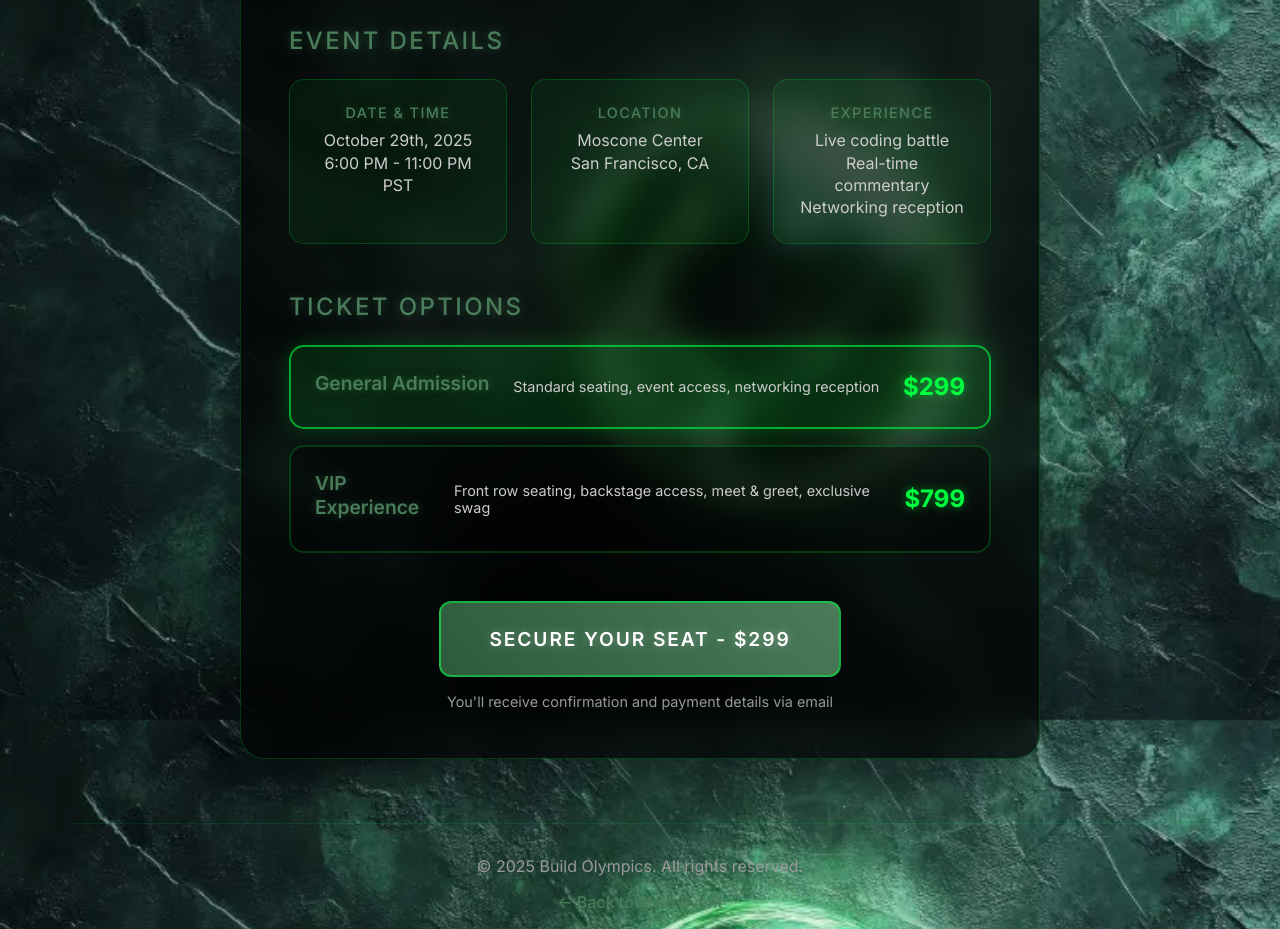
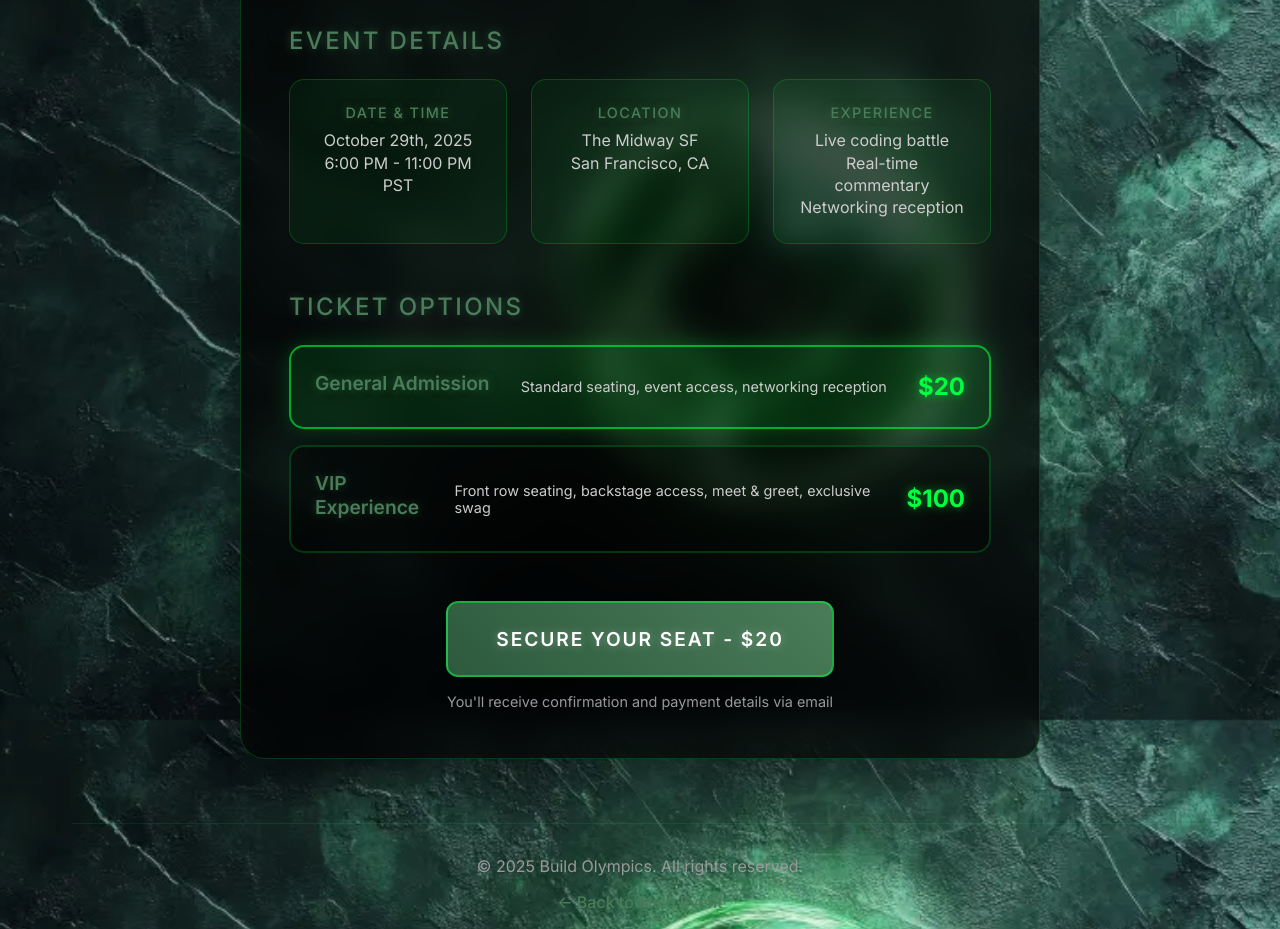
Before and after one commit to g-caf/build-olympics, a website: page attend.html in a window 1280 px wide. Shown: the part 880-1809 px from the top of the page. Drawn offline with Linux system fonts and the light colour scheme; a web font is replaced by a local one.

Commit message:
Update event venue and ticket pricing
- Change venue from Moscone Center to The Midway SF
- Reduce ticket prices: GA from  to , VIP from  to
- Update JavaScript pricing logic to match new prices
- Update default button text to show  price

Co-authored-by: Amp <amp@ampcode.com>
Amp-Thread-ID: https://ampcode.com/threads/T-57a8bf0b-2228-40ce-a377-dda90bfc34a2

```diff
--- a/attend-script.js
+++ b/attend-script.js
@@ -6,7 +6,7 @@ document.addEventListener('DOMContentLoaded', function() {
     // Update button text based on selected ticket
     function updateButtonText() {
         const selectedTicket = document.querySelector('input[name="ticketType"]:checked');
-        const price = selectedTicket.value === 'vip' ? '$799' : '$299';
+        const price = selectedTicket.value === 'vip' ? '$100' : '$20';
         const ticketType = selectedTicket.value === 'vip' ? 'VIP' : 'GENERAL';
         submitBtn.textContent = `SECURE YOUR ${ticketType} SEAT - ${price}`;
     }
@@ -48,7 +48,7 @@ document.addEventListener('DOMContentLoaded', function() {
 
     function showSuccessMessage(data) {
         const ticketType = data.ticketType === 'vip' ? 'VIP' : 'General Admission';
-        const price = data.ticketType === 'vip' ? '$799' : '$299';
+        const price = data.ticketType === 'vip' ? '$100' : '$20';
 
         const successHtml = `
             <div class="success-message">
--- a/attend.html
+++ b/attend.html
@@ -64,7 +64,7 @@
                             </div>
                             <div class="detail-card">
                                 <h4>Location</h4>
-                                <p>Moscone Center<br>San Francisco, CA</p>
+                                <p>The Midway SF<br>San Francisco, CA</p>
                             </div>
                             <div class="detail-card">
                                 <h4>Experience</h4>
@@ -82,7 +82,7 @@
                                     <div class="ticket-info">
                                         <h4>General Admission</h4>
                                         <p>Standard seating, event access, networking reception</p>
-                                        <span class="price">$299</span>
+                                        <span class="price">$20</span>
                                     </div>
                                 </label>
                             </div>
@@ -92,7 +92,7 @@
                                     <div class="ticket-info">
                                         <h4>VIP Experience</h4>
                                         <p>Front row seating, backstage access, meet & greet, exclusive swag</p>
-                                        <span class="price">$799</span>
+                                        <span class="price">$100</span>
                                     </div>
                                 </label>
                             </div>
@@ -100,7 +100,7 @@
                     </div>
 
                     <div class="form-actions">
-                        <button type="submit" class="submit-btn">SECURE YOUR SEAT - $299</button>
+                        <button type="submit" class="submit-btn">SECURE YOUR SEAT - $20</button>
                         <p class="form-note">You'll receive confirmation and payment details via email</p>
                     </div>
                 </form>
```
